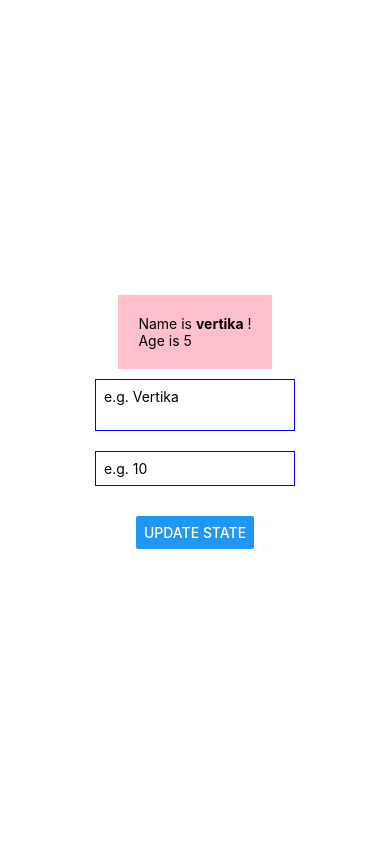
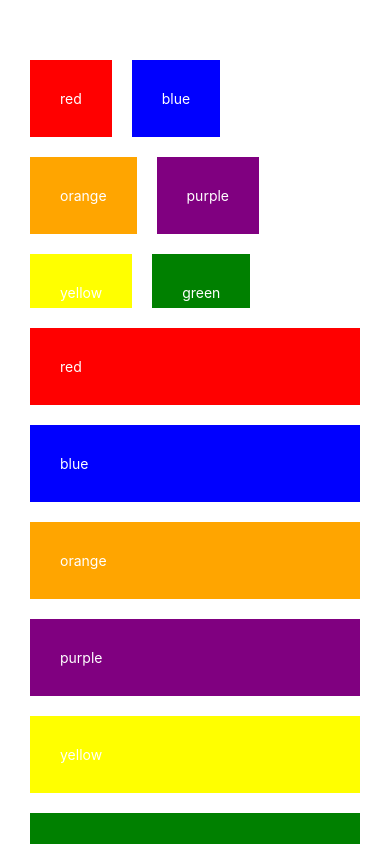
Before and after one commit to VertikaJain/react-native-basics, a React Native app: screen / in a window 390 px wide. Built offline with nearby package versions, Linux system fonts and the light colour scheme.

Commit message:
ScrollView & FlatList example with dynamic CSS

```diff
--- a/App.js
+++ b/App.js
@@ -1,40 +1,35 @@
 import React, { useState } from 'react';
-import { Button, StyleSheet, Text, View, TextInput } from 'react-native';
+import { StyleSheet, Text, View, ScrollView, FlatList } from 'react-native';
+
+const colors = [
+  { name: 'red', id: '1' },
+  { name: 'blue', id: '2' },
+  { name: 'orange', id: '3' },
+  { name: 'purple', id: '4' },
+  { name: 'yellow', id: '5' },
+  { name: 'green', id: '6' },
+  { name: 'pink', id: '7' },
+  { name: 'brown', id: '8' },
+]
 
 export default function App() {
 
-  const [name, setName] = useState('vertika')
-  const [age, setAge] = useState(5)
-
-  const pressHandler = () => {
-    setName('abc')
-    setPerson({ name: 'xyz', age: 13 })
-  }
-
   return (
     <View style={styles.container}>
+      {<FlatList
+        numColumns={2}
+        keyExtractor={item => item.id}
+        data={colors}
+        renderItem={({ item }) => ( // has to be named as "item"
+          <Text style={colorStyles(item.name)}>{item.name}</Text>
+        )}
+      />}
 
-      <View style={styles.header}>
-        <Text>Name is <Text style={styles.boldText}>{name}</Text> !</Text>
-        <Text>Age is {age} </Text>
-      </View>
-      <TextInput
-        style={styles.input}
-        placeholder='e.g. Vertika'
-        onChangeText={(val) => setName(val)}
-        multiline>
-      </TextInput>
-      <TextInput
-        style={styles.input}
-        placeholder='e.g. 10'
-        onChangeText={(val) => setAge(val)}
-        keyboardType={'numeric'}>
-      </TextInput>
-
-      <View style={styles.buttonContainer}>
-        <Button title='update state' onPress={pressHandler} />
-      </View>
-
+      <ScrollView>
+        {colors.map(color =>
+          <Text key={color.id} style={colorStyles(color.name)}>{color.name}</Text>
+        )}
+      </ScrollView>
     </View>
   );
 }
@@ -43,29 +38,19 @@ const styles = StyleSheet.create({
   container: {
     flex: 1,
     backgroundColor: '#fff',
-    alignItems: 'center',
-    justifyContent: 'center',
-  },
-  header: {
-    backgroundColor: "pink",
-    padding: 20
-  },
-  boldText: {
-    fontWeight: 'bold'
-  },
-  body: {
-    backgroundColor: "yellow",
-    padding: 20,
-    alignItems: 'center'
-  },
-  buttonContainer: {
-    marginTop: 20
-  },
-  input: {
-    borderWidth: 1,
-    borderColor: 'blue',
-    margin: 10,
-    padding: 8,
-    width: 200
+    paddingTop: 40,
+    paddingHorizontal: 20
+    // alignItems: 'center',
+    // justifyContent: 'center',
   }
 });
+
+const colorStyles = (color) => {
+  return {
+    marginTop: 20,
+    padding: 30,
+    backgroundColor: color,
+    color: "white",
+    marginHorizontal: 10
+  }
+}
```
